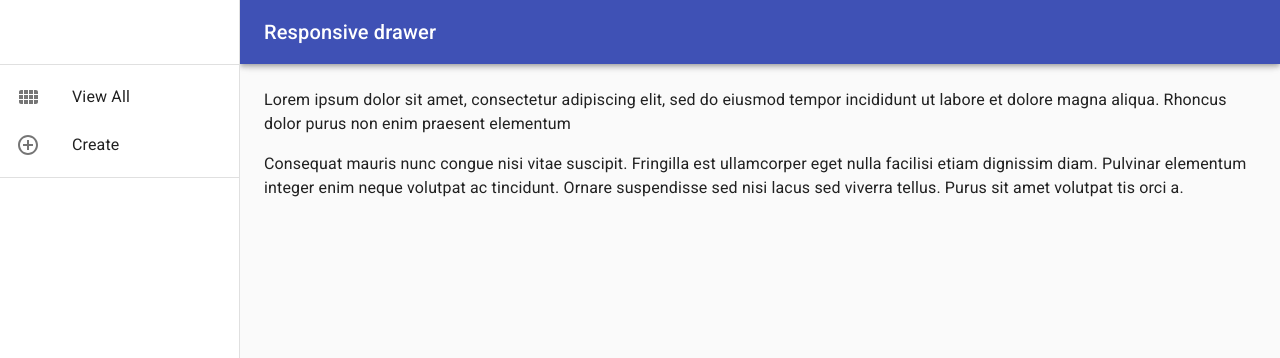
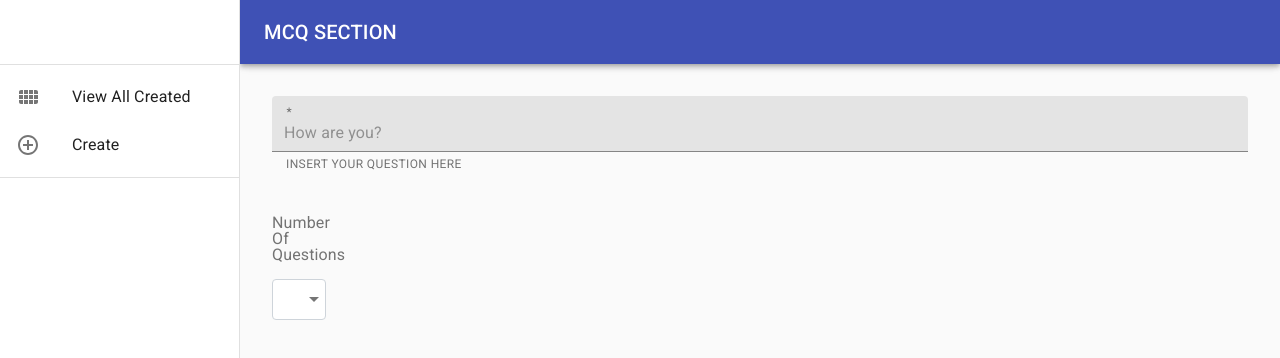
Before and after one commit to Sudipta07151/REACT-PROJECT-2021-MINE, a React (Create React App) app: page / in a window 1280 px wide. Shown: the top 358 px of the page. Built offline with nearby package versions, Linux system fonts and the light colour scheme.

Commit message:
creat question added

```diff
--- a/src/components/App.js
+++ b/src/components/App.js
@@ -1,11 +1,11 @@
 import React from 'react';
 import Create from './Create';
-import Blog from './Blog';
+import MCQ from './MCQ';
 
 const App = () => {
     return (
         //<Create />
-        <Blog />
+        <MCQ />
     )
 }
 
--- a/src/components/Blog.js
+++ b/src/components/MCQ.js
@@ -18,6 +18,8 @@ import Typography from '@material-ui/core/Typography';
 import AddCircleOutlineIcon from '@material-ui/icons/AddCircleOutline';
 import ViewComfyRoundedIcon from '@material-ui/icons/ViewComfyRounded';
 import { makeStyles, useTheme } from '@material-ui/core/styles';
+import createMCQ from './createMCQ';
+import CreateMCQ from './createMCQ';
 
 const drawerWidth = 240;
 
@@ -54,7 +56,7 @@ const useStyles = makeStyles((theme) => ({
     },
 }));
 
-const Blog = (props) => {
+const MCQ = (props) => {
     const { window } = props;
     const classes = useStyles();
     const theme = useTheme();
@@ -67,7 +69,7 @@ const Blog = (props) => {
     const menuItems = [
         {
             key: 1,
-            item: 'View All',
+            item: 'View All Created',
             icon: <ViewComfyRoundedIcon />
         },
         {
@@ -110,7 +112,7 @@ const Blog = (props) => {
                         <MenuIcon />
                     </IconButton>
                     <Typography variant="h6" noWrap>
-                        Responsive drawer
+                        MCQ SECTION
           </Typography>
                 </Toolbar>
             </AppBar>
@@ -147,19 +149,10 @@ const Blog = (props) => {
             </nav>
             <main className={classes.content}>
                 <div className={classes.toolbar} />
-                <Typography paragraph>
-                    Lorem ipsum dolor sit amet, consectetur adipiscing elit, sed do eiusmod tempor incididunt
-                    ut labore et dolore magna aliqua. Rhoncus dolor purus non enim praesent elementum
-                </Typography>
-                <Typography paragraph>
-                    Consequat mauris nunc congue nisi vitae suscipit. Fringilla est ullamcorper eget nulla
-                    facilisi etiam dignissim diam. Pulvinar elementum integer enim neque volutpat ac
-                    tincidunt. Ornare suspendisse sed nisi lacus sed viverra tellus. Purus sit amet volutpat
-                    tis orci a.
-                </Typography>
+                <CreateMCQ />
             </main>
         </div>
     );
 }
 
-export default Blog;
+export default MCQ;
--- /dev/null
+++ b/src/components/Questions.js
@@ -0,0 +1,62 @@
+import React, { useState, useEffect } from 'react';
+import TextField from '@material-ui/core/TextField';
+import { makeStyles } from '@material-ui/core/styles';
+import Button from '@material-ui/core/Button';
+import SaveIcon from '@material-ui/icons/Save';
+
+const useStyles = makeStyles((theme) => ({
+    root: {
+        '& .MuiTextField-root': {
+            margin: theme.spacing(2),
+            width: '250ch',
+        },
+        button: {
+            margin: theme.spacing(1),
+        },
+    },
+    textField: {
+        margin: theme.spacing(2),
+    }
+}));
+
+const Questions = (props) => {
+    const classes = useStyles();
+    const [list, setList] = useState([]);
+    const [num, setNum] = useState(0);
+    if (num !== props.number) {
+        setNum(props.number);
+    }
+    useEffect(() => {
+        if (num > 0) {
+            setList([...Array(props.number).keys()].map(number => {
+                return (
+                    <TextField
+                        key={number}
+                        required
+                        id="outlined-required"
+                        label={`set option ${number + 1}`}
+                        variant="outlined"
+                        fullWidth={true}
+                        className={classes.textField}
+                    />
+                )
+            }));
+        }
+    }, [num]);
+
+    return (
+        <div id="Questions">
+            {num == 0 ? null : list}
+            {num == 0 ? null : <Button
+                variant="contained"
+                color="primary"
+                size="large"
+                className={classes.button}
+                startIcon={<SaveIcon />}
+            >
+            </Button>}
+        </div>
+    )
+}
+
+export default Questions;
--- /dev/null
+++ b/src/components/createMCQ.js
@@ -0,0 +1,112 @@
+import React from 'react';
+import { makeStyles, withStyles } from '@material-ui/core/styles';
+import TextField from '@material-ui/core/TextField';
+import InputLabel from '@material-ui/core/InputLabel';
+import MenuItem from '@material-ui/core/MenuItem';
+import FormControl from '@material-ui/core/FormControl';
+import Select from '@material-ui/core/Select';
+import NativeSelect from '@material-ui/core/NativeSelect';
+import InputBase from '@material-ui/core/InputBase';
+import Questions from './Questions';
+
+
+const BootstrapInput = withStyles((theme) => ({
+    root: {
+        'label + &': {
+            marginTop: theme.spacing(3),
+        },
+    },
+    input: {
+        borderRadius: 4,
+        position: 'relative',
+        backgroundColor: theme.palette.background.paper,
+        border: '1px solid #ced4da',
+        fontSize: 16,
+        padding: '10px 26px 10px 12px',
+        transition: theme.transitions.create(['border-color', 'box-shadow']),
+        // Use the system font instead of the default Roboto font.
+        fontFamily: [
+            '-apple-system',
+            'BlinkMacSystemFont',
+            '"Segoe UI"',
+            'Roboto',
+            '"Helvetica Neue"',
+            'Arial',
+            'sans-serif',
+            '"Apple Color Emoji"',
+            '"Segoe UI Emoji"',
+            '"Segoe UI Symbol"',
+        ].join(','),
+        '&:focus': {
+            borderRadius: 4,
+            borderColor: '#80bdff',
+            boxShadow: '0 0 0 0.2rem rgba(0,123,255,.25)',
+        },
+    },
+}))(InputBase);
+
+const useStyles = makeStyles((theme) => ({
+    root: {
+        display: 'flex',
+        flexWrap: 'wrap',
+    },
+    textField: {
+        marginLeft: theme.spacing(1),
+        marginRight: theme.spacing(1),
+        width: '25ch',
+    },
+    margin: {
+        margin: theme.spacing(1),
+        paddingTop: theme.spacing(8)
+    },
+}));
+
+const CreateMCQ = () => {
+    const classes = useStyles();
+    const [numOFQuestion, setnumOFQuestion] = React.useState('');
+    const handleChange = (event) => {
+        setnumOFQuestion(event.target.value);
+
+    };
+    return (
+        <div>
+            <div className={classes.root}>
+                <TextField
+                    id="filled-full-width"
+                    label=" "
+                    style={{ margin: 8 }}
+                    placeholder="How are you?"
+                    helperText="INSERT YOUR QUESTION HERE"
+                    fullWidth={true}
+                    margin="normal"
+                    InputLabelProps={{
+                        shrink: true,
+                    }}
+                    variant="filled"
+                    required={true}
+                />
+            </div>
+            <FormControl className={classes.margin}>
+                <InputLabel id="demo-customized-select-label">Number Of Questions</InputLabel>
+                <Select
+                    labelId="demo-customized-select-label"
+                    id="demo-customized-select"
+                    value={numOFQuestion}
+                    onChange={handleChange}
+                    input={<BootstrapInput />}
+                >
+                    <MenuItem value="">
+                        <em value={0}>None</em>
+                    </MenuItem>
+                    <MenuItem value={2}>2</MenuItem>
+                    <MenuItem value={3}>3</MenuItem>
+                    <MenuItem value={4}>4</MenuItem>
+                    <MenuItem value={5}>5</MenuItem>
+                </Select>
+            </FormControl>
+            <Questions number={numOFQuestion} />
+        </div>
+    );
+}
+
+export default CreateMCQ;
```
